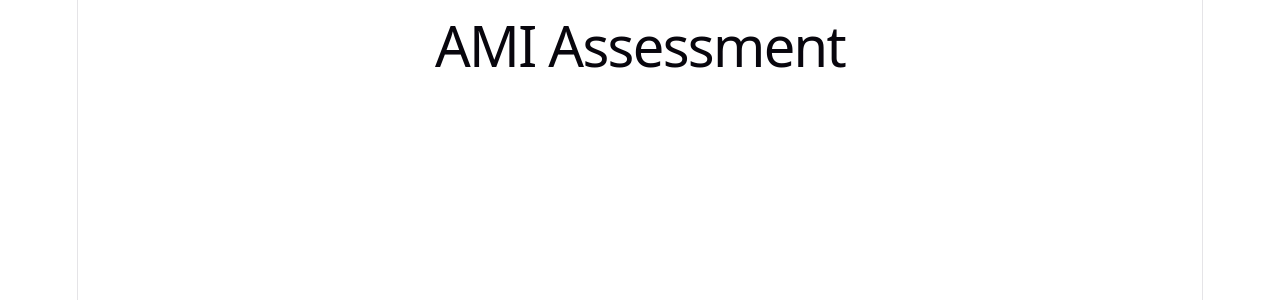
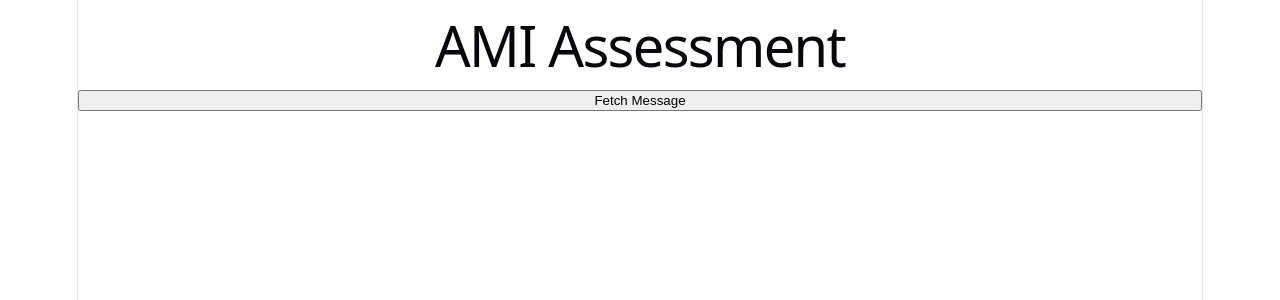
Before and after one commit to Cmliakos/ami-assessment, a React (Vite) app in the folder client/: page / in a window 1280 px wide. Shown: the top 300 px of the page. Built offline with nearby package versions, Linux system fonts and the light colour scheme.

Commit message:
Connect React frontend to ASP.NET backend

```diff
--- a/client/src/App.jsx
+++ b/client/src/App.jsx
@@ -1,9 +1,25 @@
+import { useState } from 'react';
 import './App.css'
 
 function App() {
+const [message, setMessage] = useState('');
+
+async function fetchMessage() {
+  try {
+    const response = await fetch('/api/test');
+    const data = await response.json();
+    setMessage(data.message);
+  } catch (error) {
+    console.error('Error fetching message:', error);
+  }
+}
+
   return (
     <>
     <h1>AMI Assessment</h1>
+
+    <button onClick={fetchMessage}>Fetch Message</button>
+    <p>{message}</p>
     </>
   );
 }
```
